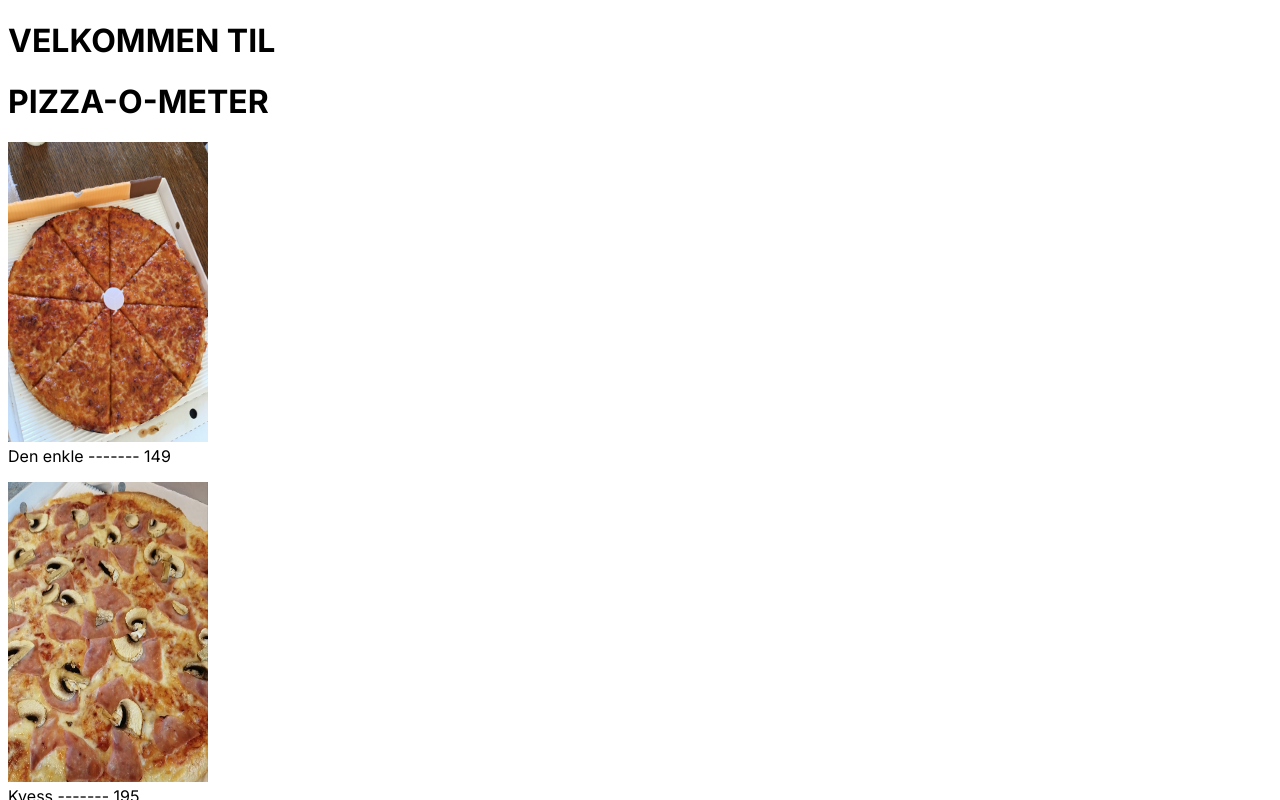
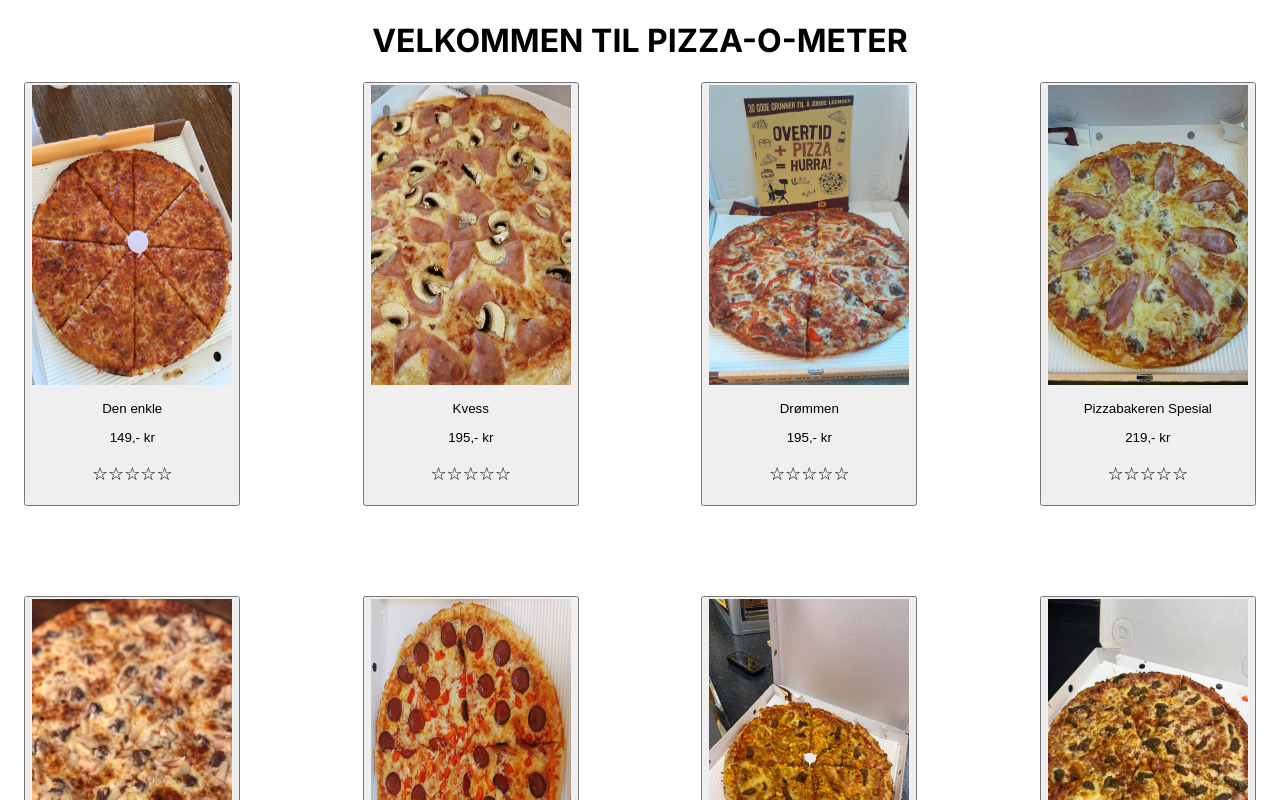
Before and after one commit to webkom/pizza, a Next.js app: page / in a window 1280 px wide. Shown: the top 800 px of the page. Built offline with nearby package versions, Linux system fonts and the light colour scheme.

Commit message:
Added css and layout to the page

```diff
--- a/src/app/Page.css
+++ b/src/app/Page.css
@@ -1,4 +1,33 @@
 .PizzaImg{
     height: 300px;
     width: 200px;
-        }
+    }
+
+.PizzaBox{
+    display: flex;
+    flex-direction: row;
+    flex-wrap: wrap;
+    justify-content: center;
+    justify-content: space-around;
+    align-content: space-around;
+    gap: 90px;
+}
+
+.PizzaName{
+    display: flex;
+    justify-content: center;
+}
+
+.PizzaPrice{
+    display: flex;
+    justify-content: center;
+}
+
+.Header{
+    display: flex;
+    justify-content: center;
+}
+
+.Stars{
+    font-size: large;
+}
--- a/src/app/page.tsx
+++ b/src/app/page.tsx
@@ -5,10 +5,13 @@ import pizzas from "./pizzadata.json"
 export default function Home() {
   return (
     <main>
-      <h1>VELKOMMEN TIL</h1>
-      <h1>PIZZA-O-METER</h1>
+      <h1 className='Header'>VELKOMMEN TIL PIZZA-O-METER</h1>
 
-      {pizzas.map(pizza => <p> <img src={pizza.img} className='PizzaImg'></img> <div></div> {pizza.name} ------- {pizza.price}</p>)}
+
+     <div className='PizzaBox'>{pizzas.map(pizza => <button><div><img src={pizza.img} className='PizzaImg'></img>
+                                                         <p className='PizzaName'>{pizza.name}</p>
+                                                         <p className='PizzaPrice'>{pizza.price},- kr</p>
+                                                         <p className='Stars'>&#9734;&#9734;&#9734;&#9734;&#9734;</p></div></button>)}</div>
     </main>
   )
 }
```
